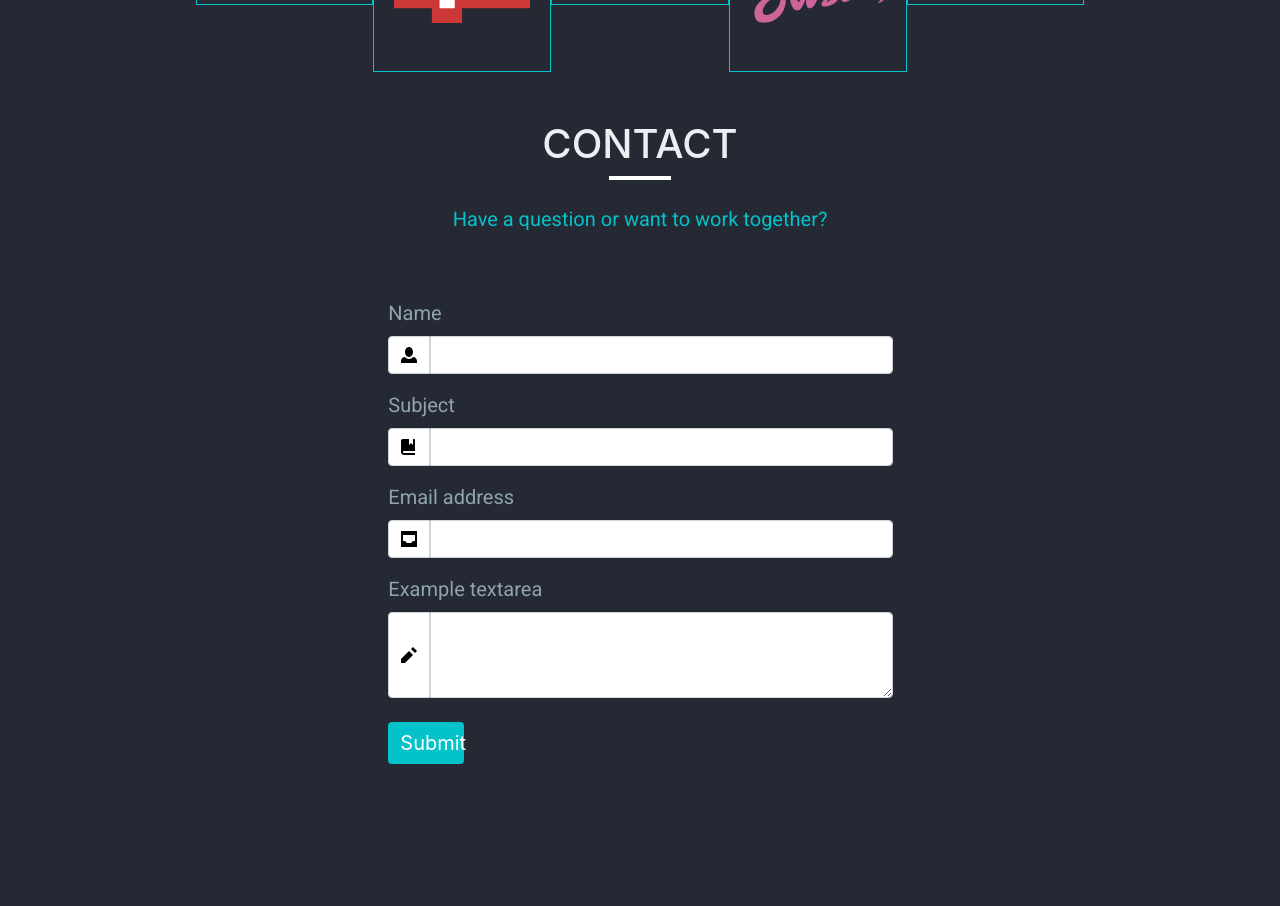
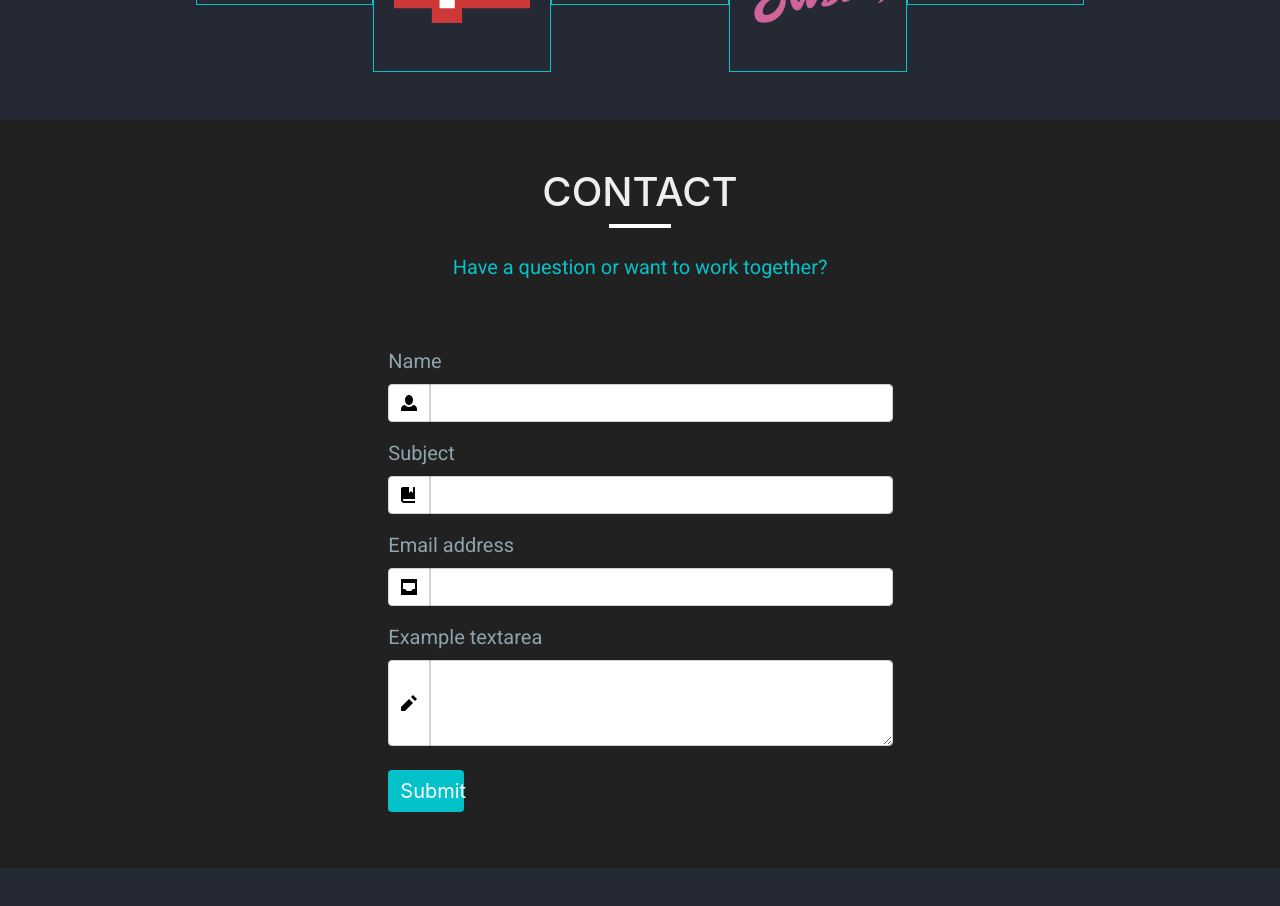
Before and after one commit to 6ixpaths/Portfolio, a Vue app in the folder portfolio/: page / in a window 1280 px wide. Shown: the part 1920-2826 px from the top of the page. Before the commit the page ends 2740 px from the top, so only its background shows below. Built offline with nearby package versions, Linux system fonts and the light colour scheme.

Commit message:
Change contact component background and add padding

```diff
--- a/portfolio/src/components/Contact.vue
+++ b/portfolio/src/components/Contact.vue
@@ -1,5 +1,5 @@
 <template>
-    <div class='container-fluid my-5'><!--
+    <div class='container-fluid my-5 py-5' style="background-color:#212121;"><!--
  <svg preserveAspectRatio="none" viewBox="0 0 100 102" height="75" width="100%" version="1.1" xmlns="http://www.w3.org/2000/svg" class="svgcolor-light">
       <path d="M0 0 L50 100 L100 0 Z" fill="white" stroke="white"></path>
     </svg>-->
```
